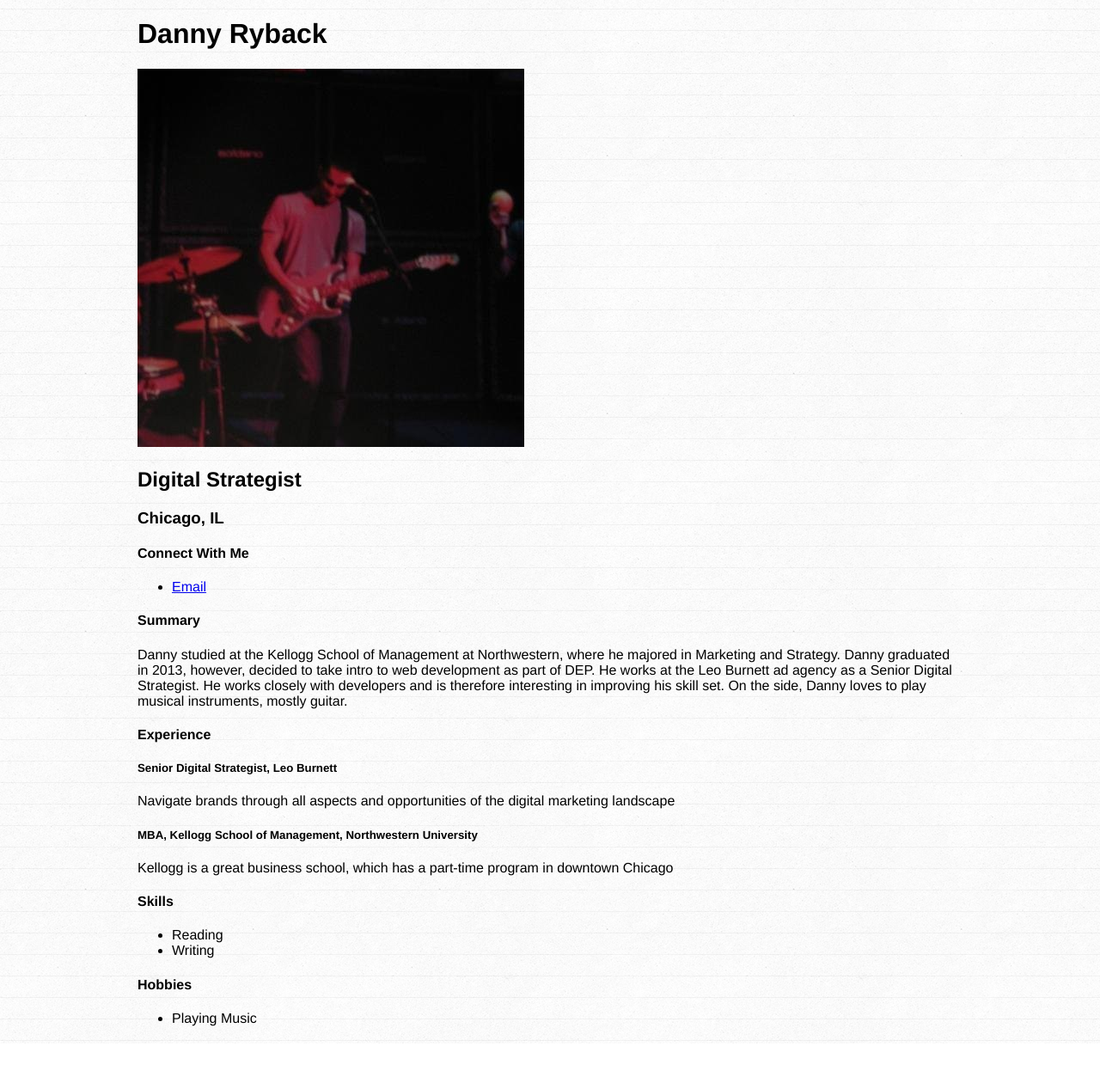
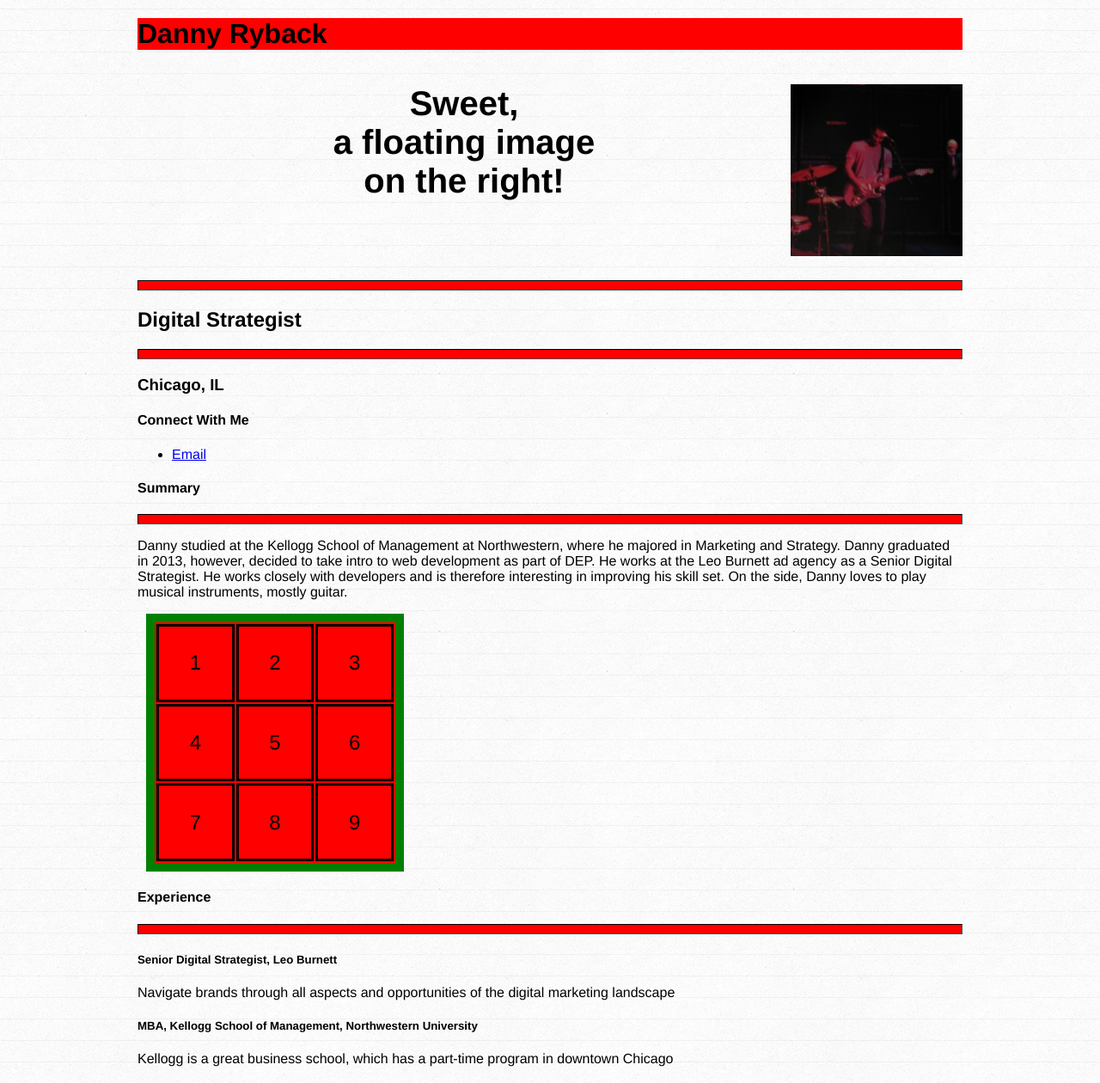
Before and after one commit to dryback1/dryback1.github.io, a plain HTML site: page index.html in a window 1280 px wide. Shown: the top 1260 px of the page at 86% size. Before the commit the page ends 1214 px from the top, so only its background shows below. Drawn offline with Linux system fonts and the light colour scheme.

Commit message:
updated for week2 assignment

```diff
--- a/index.html
+++ b/index.html
@@ -8,10 +8,18 @@
 <body>
   <div id="wrapper">
     <h1>Danny Ryback</h1>
+    <div id=toppg>
     <p>
       <img src="guitar.jpg">
+      Sweet, <br>
+      a floating image<br>
+      on the right!
     </p>
-    <h2>Digital Strategist</h2>
+    <br>
+    </div>
+    <hr>
+        <h2>Digital Strategist</h2>
+    <hr>
     <h3>Chicago, IL</h3>
     <section>
       <h4>Connect With Me</h4>
@@ -22,12 +30,31 @@
     </section>
     <section>
       <h4>Summary</h4>
+      <hr>
       <p>
         Danny studied at the Kellogg School of Management at Northwestern, where he majored in Marketing and Strategy. Danny graduated in 2013, however, decided to take intro to web development as part of DEP.  He works at the Leo Burnett ad agency as a Senior Digital Strategist.  He works closely with developers and is therefore interesting in improving his skill set.  On the side, Danny loves to play musical instruments, mostly guitar.
       </p>
     </section>
+    <table>
+      <tr>
+        <td>1</td>
+        <td>2</td>
+        <td>3</td>
+      </tr>
+            <tr>
+        <td>4</td>
+        <td>5</td>
+        <td>6</td>
+      </tr>
+            <tr>
+        <td>7</td>
+        <td>8</td>
+        <td>9</td>
+      </tr>
+    </table>
     <section>
       <h4>Experience</h4>
+      <hr>
       <section>
         <h5>Senior Digital Strategist, Leo Burnett</h5>
         <p>Navigate brands through all aspects and opportunities of the digital marketing landscape</p>
--- a/style.css
+++ b/style.css
@@ -7,3 +7,33 @@ body {
   width: 960px;
   margin: 20px auto;
 }
+#toppg {
+	font-size: 40px;
+	font-weight: bold;
+	text-align: center;
+}
+h1 {
+	background-color: red
+}
+table {
+	width: 300px;
+	height:  300px;
+	border: 10px solid green;
+	background: red;
+	text-align: center;
+	margin: 10px;
+	font-size: 24px;
+	}
+td {border: solid black;
+	padding: 10px;}
+
+hr {height: 10px;
+	background-color: red;
+	border-color: black;
+	}
+img {height: 200px;
+	width: 200px;
+	float: right;}
+
+
+#middlesquare { background: green }
```
Also changed, not shown: sandbox.html (+2 -0 lines).
